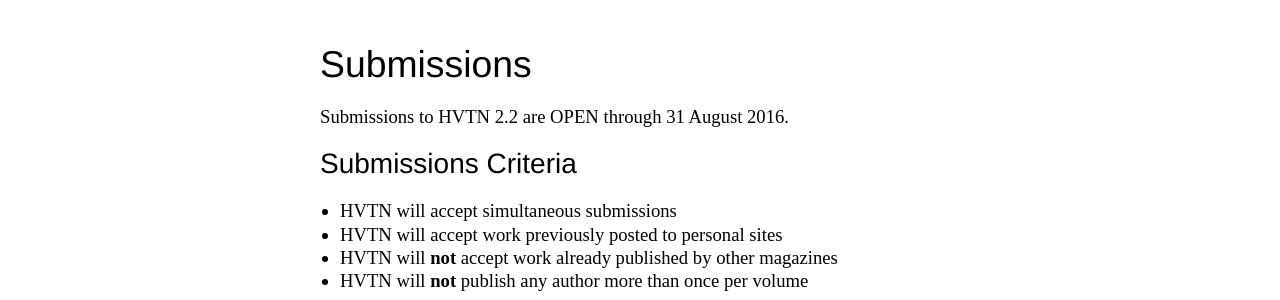
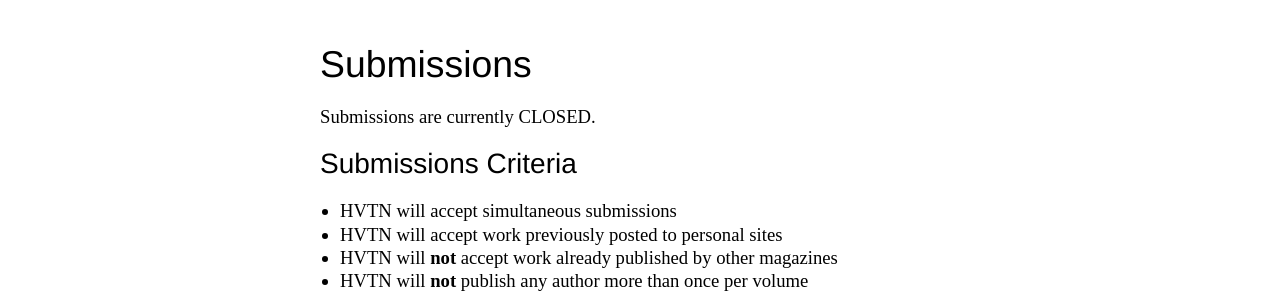
Before and after one commit to HVTN/hvtn.github.io, a Jekyll site: the page built from submissions.md, in a window 1280 px wide. Shown: the part 190-490 px from the top of the page. Built offline with Jekyll 4.4.1, drawn with Linux system fonts in a browser that asks for light colours; nearby versions of some CDN libraries.

Commit message:
close submissions to hvtn2.2

```diff
--- a/submissions.md
+++ b/submissions.md
@@ -4,7 +4,7 @@
 permalink: /submissions/
 ---
 
-Submissions to HVTN 2.2 are OPEN through 31 August 2016.
+Submissions are currently CLOSED.
 
 ## Submissions Criteria
 
```
